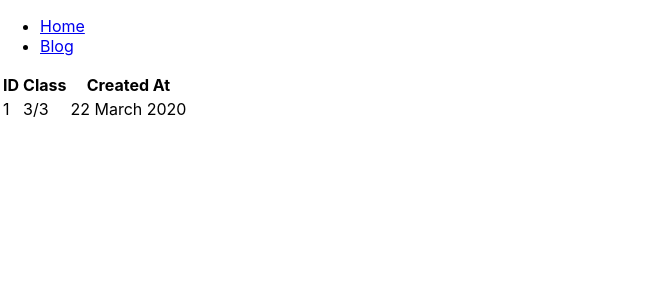
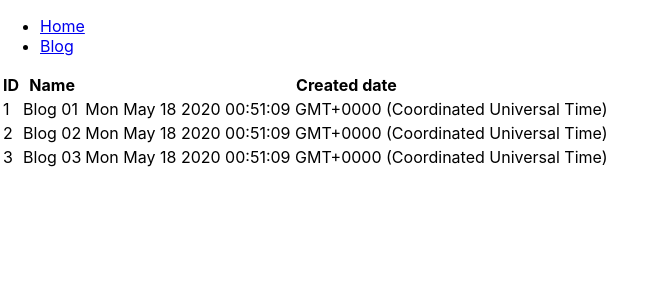
Before and after one commit to honmetha/New-Repository12, a React (Create React App) app in the folder app/: page /blogs in a window 1280 px wide. Shown: the top 300 px of the page, without its empty margins (0-666 px from the left). Built offline with nearby package versions, Linux system fonts and the light colour scheme.

Commit message:
Add react app according to zoom video 00:12:40 - 00:16:00

```diff
--- a/app/src/pages/blog/List.js
+++ b/app/src/pages/blog/List.js
@@ -1,6 +1,22 @@
 import React from "react";
 
-const data = [];
+const data = [
+  {
+    id: 1,
+    name: "Blog 01",
+    createdDate: new Date(),
+  },
+  {
+    id: 2,
+    name: "Blog 02",
+    createdDate: new Date(),
+  },
+  {
+    id: 3,
+    name: "Blog 03",
+    createdDate: new Date(),
+  },
+];
 
 const List = () => {
   return (
@@ -8,14 +24,18 @@ const List = () => {
       <table>
         <tr>
           <th>ID</th>
-          <th>Class</th>
-          <th>Created At</th>
+          <th>Name</th>
+          <th>Created date</th>
         </tr>
-        <tr>
-          <td>1</td>
-          <td>3/3</td>
-          <td>22 March 2020</td>
-        </tr>
+        {data.map((row) => {
+          return (
+            <tr>
+              <td>{row.id}</td>
+              <td>{row.name}</td>
+              <td>{row.createdDate.toString()}</td>
+            </tr>
+          );
+        })}
       </table>
     </div>
   );
```
